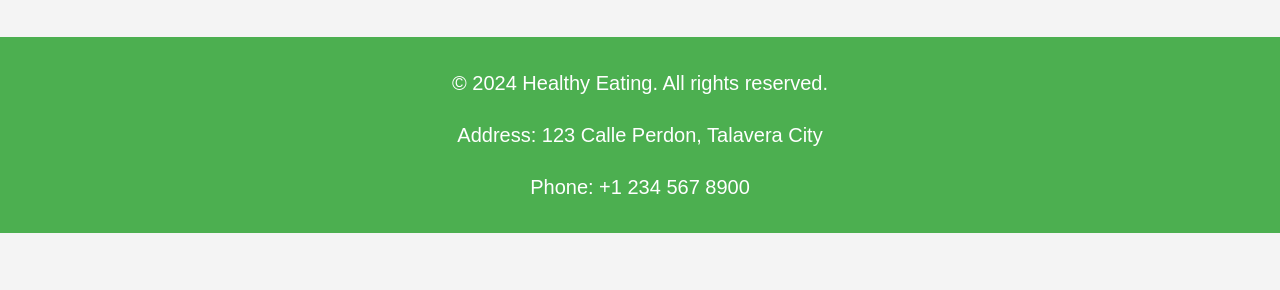
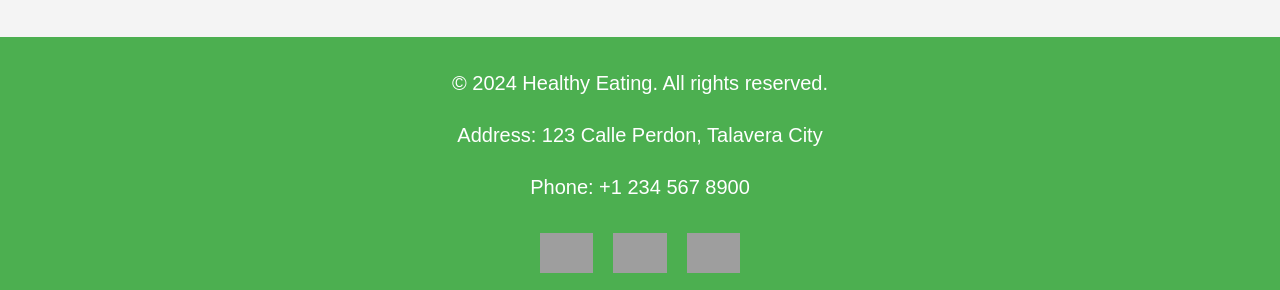
Before and after one commit to MellamoFox/HealtyFood, a plain HTML site: page index.html in a window 1280 px wide. Shown: the part 1628-1918 px from the top of the page. Before the commit the page ends 1861 px from the top, so only its background shows below. Drawn offline with Linux system fonts and the light colour scheme; grey boxes are pictures that could not be loaded.

Commit message:
Update index.html

```diff
--- a/index.html
+++ b/index.html
@@ -152,11 +152,22 @@
         </section>
     </main>
 
-    <footer>
-        <p>© 2024 Healthy Eating. All rights reserved.</p>
-        <p>Address: 123 Calle Perdon, Talavera City</p>
-        <p>Phone: +1 234 567 8900</p>
-    </footer>
+   <footer>
+    <p>© 2024 Healthy Eating. All rights reserved.</p>
+    <p>Address: 123 Calle Perdon, Talavera City</p>
+    <p>Phone: +1 234 567 8900</p>
+    <div style="text-align: center; display: flex; justify-content: center; gap: 20px;">
+        <a href="https://www.facebook.com/YourPage" target="_blank">
+            <img src="https://upload.wikimedia.org/wikipedia/commons/thumb/b/b9/2023_Facebook_icon.svg/1024px-2023_Facebook_icon.svg.png" alt="Facebook Logo" style="height:40px;width:auto;">
+        </a>
+        <a href="https://twitter.com/YourPage" target="_blank">
+            <img src="https://cdn.pixabay.com/photo/2017/08/23/11/30/twitter-2672572_1280.jpg" alt="Twitter Logo" style="height:40px;width:auto;">
+        </a>
+        <a href="https://www.instagram.com/YourPage" target="_blank">
+            <img src="https://img.freepik.com/free-vector/instagram-background-gradient-colors_23-2147823814.jpg?size=338&ext=jpg&ga=GA1.1.2008272138.1725494400&semt=ais_hybrid" alt="Instagram Logo" style="height:40px;width:auto;">
+        </a>
+    </div>
+</footer>
 
 </body>
 </html>
```
